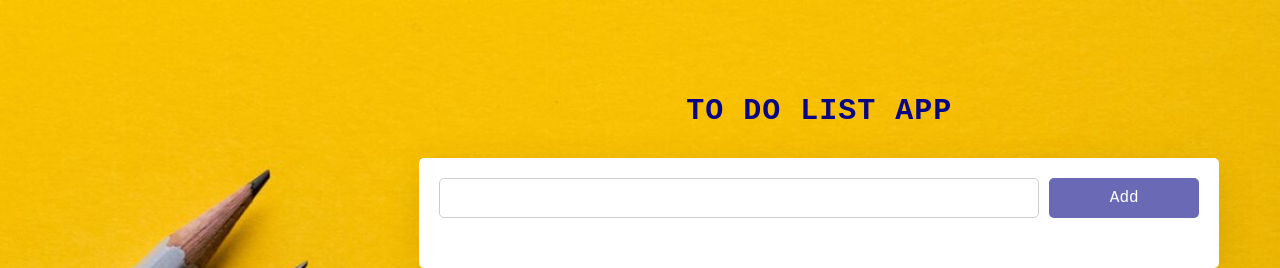
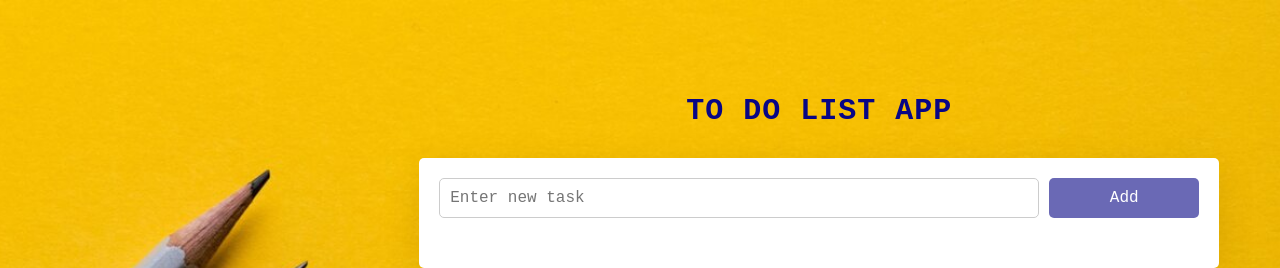
Before and after one commit to Saurbhmoynak/ToDOWebapp, a plain HTML site: page index.html in a window 1280 px wide. Shown: the top 268 px of the page. Drawn offline with Linux system fonts and the light colour scheme.

Commit message:
Update index.html

```diff
--- a/index.html
+++ b/index.html
@@ -15,7 +15,7 @@
 
   <div class="todo-list">
     <div class="list-head">
-      <input type="text" class="entered-list">
+      <input type="text" class="entered-list" placeholder="Enter new task">
       <button class="add-list">Add</button>
     </div>
 
```
